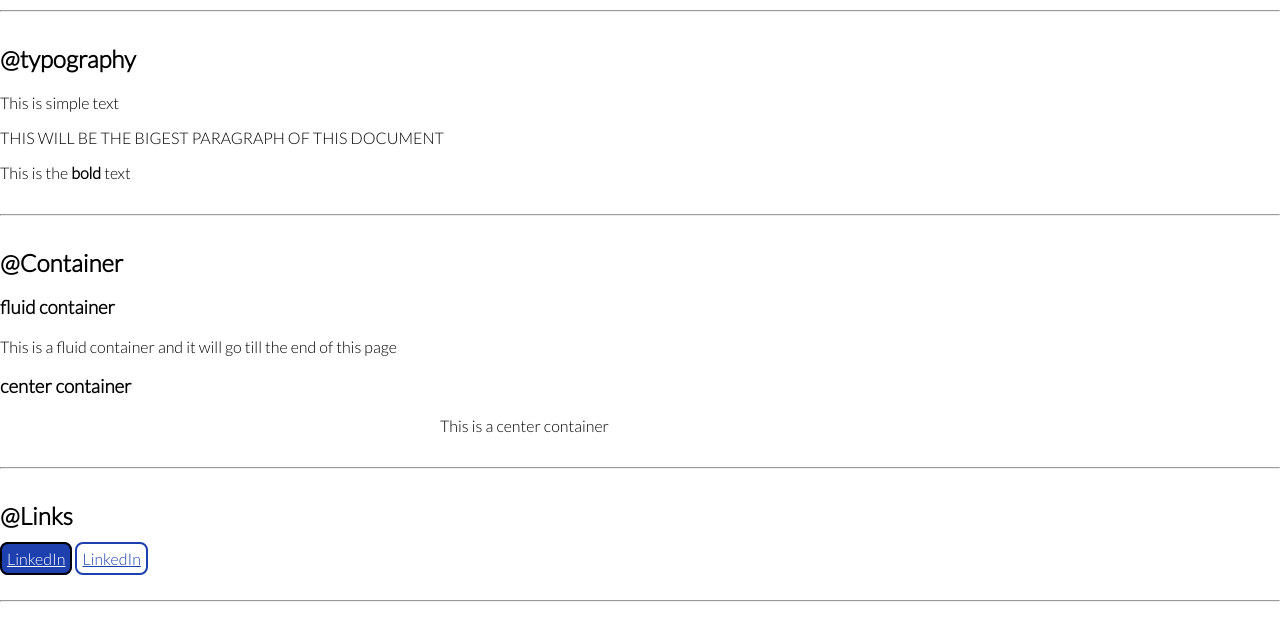
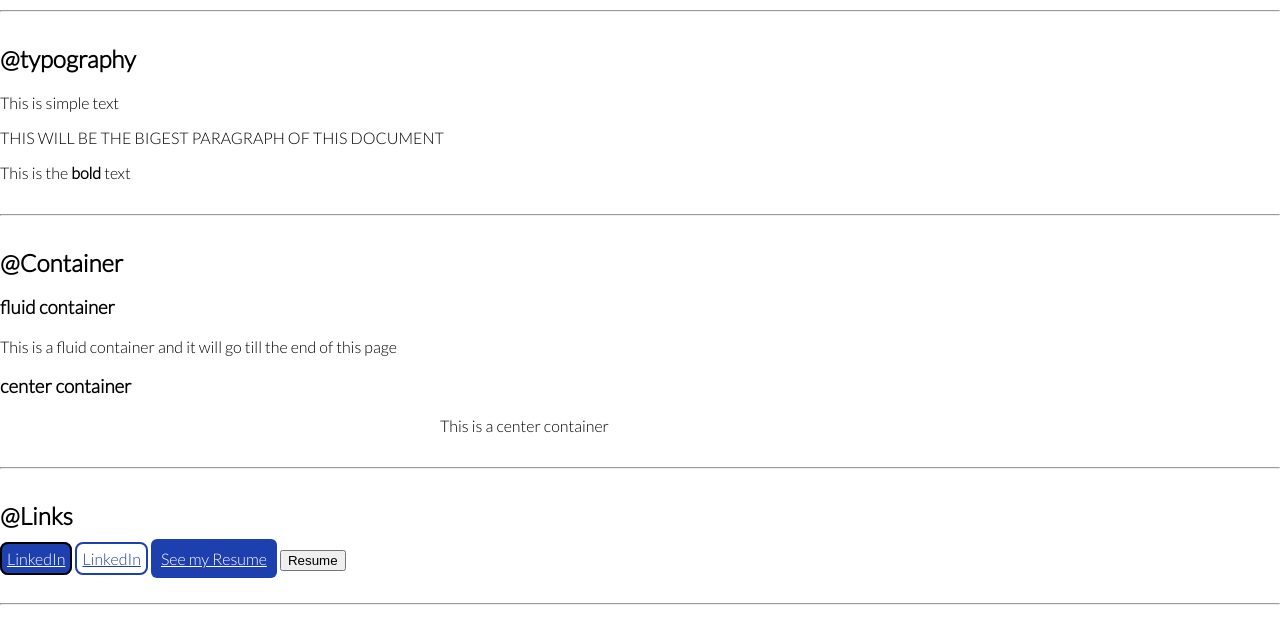
Before and after one commit to kritisharma1303/kritisharma-portfolio, a plain HTML site: page index.html in a window 1280 px wide. Shown: the part 165-796 px from the top of the page. Drawn offline with Linux system fonts and the light colour scheme.

Commit message:
button added wip

```diff
--- a/index.html
+++ b/index.html
@@ -34,8 +34,12 @@
 
     <a class="secondary-link" href="https://www.linkedin.com/in/kriti-sharma-78a030195/" target="_blank">LinkedIn</a>
 
+    <a class="button" href="resume.pdf" target="_blank">See my Resume</a>
+
+    <button value="button" onclick="resume.pdf">Resume</button>
+
+
     <hr>
-
     <h2>@Lists</h2>
     <h3>unordered list</h3>
     <ul class="list-no-bullet">
--- a/styles.css
+++ b/styles.css
@@ -54,6 +54,17 @@ hr{
     border-radius: 0.5rem;
     border: 2px solid var(--primary-color);
     padding: 5px 5px;
+}
+
+.button{
+    background-color: var(--primary-color);
+    border: none;
+    color: white;
+    padding: 10px;
+    border-radius: 6px;
+    text-align: center;
+    display:inline-flexbox;
+    font-size: 16px;
 }
 .list-non-bullet{
      list-style: none;
```
Also changed, not shown: 1 other file.
